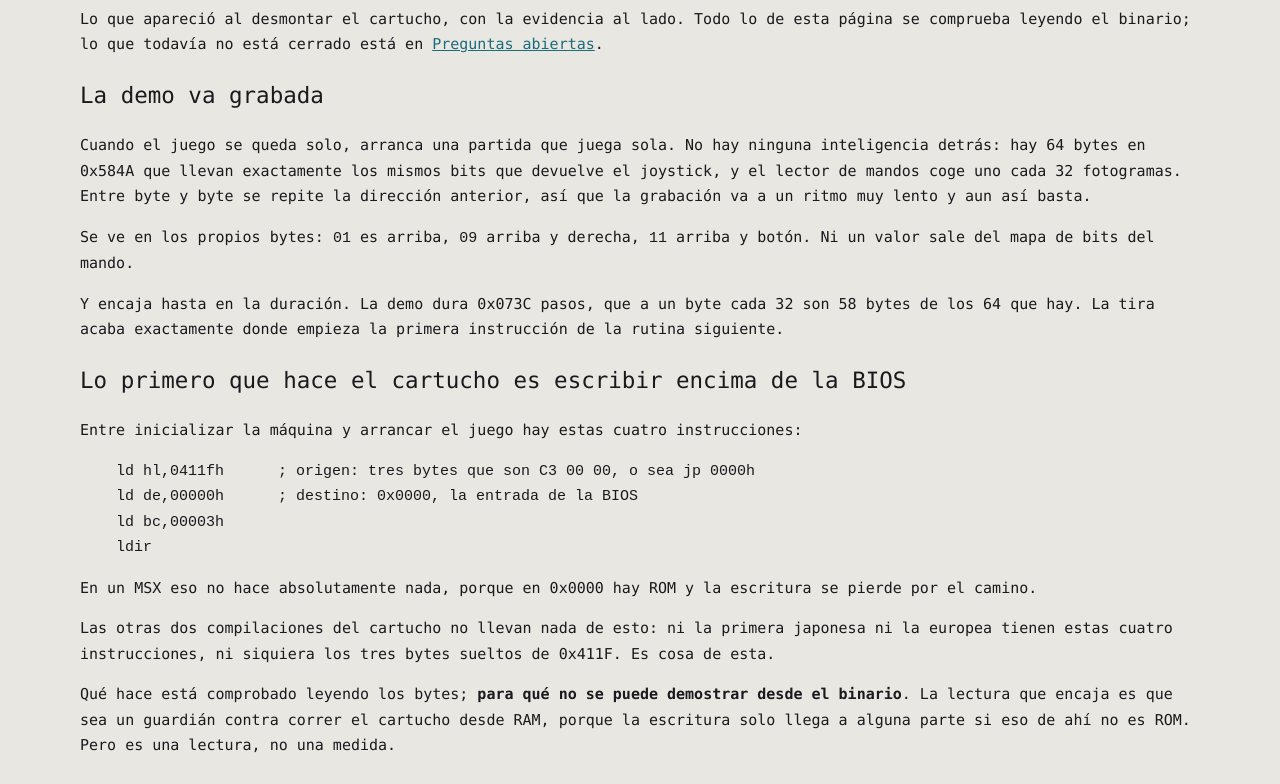
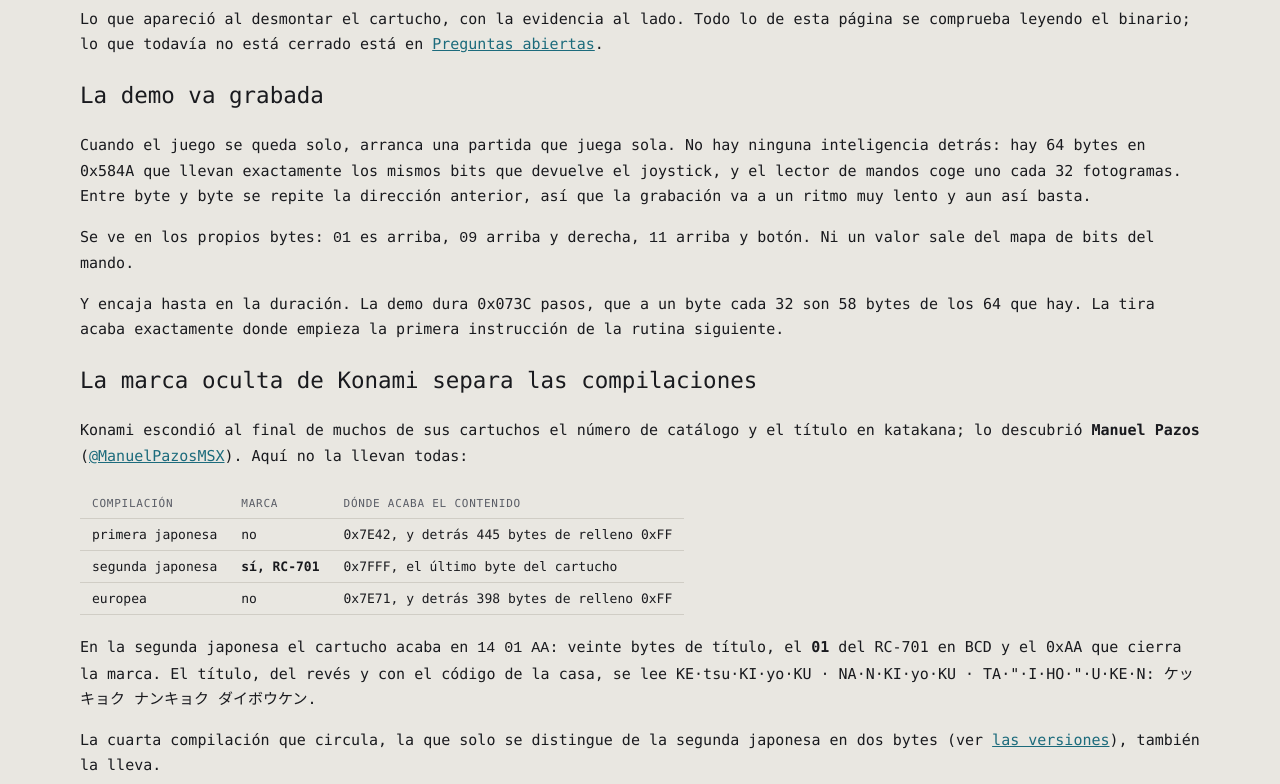
Before and after one commit to antxiko/AntarcticAdventure-disassembly, a plain HTML site: page docs/es/HALLAZGOS.html in a window 1280 px wide. Shown: the part 146-930 px from the top of the page. Drawn offline with Linux system fonts and the light colour scheme.

Commit message:
La marca oculta separa las compilaciones, y fuera unas notas huerfanas
- La web no decia nada de la marca de Konami. La lleva la segunda
  japonesa (RC-701, cierra en 0x7FFF con 14 01 AA) y no la primera
  japonesa ni la europea. Hallazgo nuevo, con la tabla, en los dos idiomas.
- Los hallazgos seguian diciendo que el para que del ldir del arranque "no
  se puede demostrar". Ya esta demostrado, por la cuarta compilacion, y lo
  dicen igual que la pagina de versiones.
- src/eur/: tres ficheros que no usaba nadie -el Makefile solo conoce jap1,
  jap2 y eu-, una version vieja de las notas de la europea que se quedo
  publicada. Eran los 269 comentarios que no llegaban a ningun listado.
  Las tres compilaciones siguen reensamblando byte a byte.
- La proteccion anticopia esta en otros trece cartuchos, no diez.

Co-Authored-By: Claude Opus 5 (1M context) <noreply@anthropic.com>

```diff
--- a/docs/es/HALLAZGOS.html
+++ b/docs/es/HALLAZGOS.html
@@ -89,6 +89,11 @@ audio{display:block;width:100%;max-width:640px;margin:.75rem 0 1.5rem}
 <p>Cuando el juego se queda solo, arranca una partida que juega sola. No hay ninguna inteligencia detrás: hay 64 bytes en 0x584A que llevan exactamente los mismos bits que devuelve el joystick, y el lector de mandos coge uno cada 32 fotogramas. Entre byte y byte se repite la dirección anterior, así que la grabación va a un ritmo muy lento y aun así basta.</p>
 <p>Se ve en los propios bytes: <code>01</code> es arriba, <code>09</code> arriba y derecha, <code>11</code> arriba y botón. Ni un valor sale del mapa de bits del mando.</p>
 <p>Y encaja hasta en la duración. La demo dura 0x073C pasos, que a un byte cada 32 son 58 bytes de los 64 que hay. La tira acaba exactamente donde empieza la primera instrucción de la rutina siguiente.</p>
+<h2 id="la-marca-oculta-de-konami-separa-las-compilaciones">La marca oculta de Konami separa las compilaciones</h2>
+<p>Konami escondió al final de muchos de sus cartuchos el número de catálogo y el título en katakana; lo descubrió <b>Manuel Pazos</b> (<a href="https://twitter.com/ManuelPazosMSX">@ManuelPazosMSX</a>). Aquí no la llevan todas:</p>
+<table><tr><th>compilación</th><th>marca</th><th>dónde acaba el contenido</th></tr><tr><td>primera japonesa</td><td>no</td><td>0x7E42, y detrás 445 bytes de relleno 0xFF</td></tr><tr><td>segunda japonesa</td><td><b>sí, RC-701</b></td><td>0x7FFF, el último byte del cartucho</td></tr><tr><td>europea</td><td>no</td><td>0x7E71, y detrás 398 bytes de relleno 0xFF</td></tr></table>
+<p>En la segunda japonesa el cartucho acaba en <code>14 01 AA</code>: veinte bytes de título, el <b>01</b> del RC-701 en BCD y el 0xAA que cierra la marca. El título, del revés y con el código de la casa, se lee KE·tsu·KI·yo·KU · NA·N·KI·yo·KU · TA·&quot;·I·HO·&quot;·U·KE·N: ケッキョク ナンキョク ダイボウケン.</p>
+<p>La cuarta compilación que circula, la que solo se distingue de la segunda japonesa en dos bytes (ver <a href="LAS-VERSIONES.html">las versiones</a>), también la lleva.</p>
 <h2 id="lo-primero-que-hace-el-cartucho-es-escribir-encima-de-la-bios">Lo primero que hace el cartucho es escribir encima de la BIOS</h2>
 <p>Entre inicializar la máquina y arrancar el juego hay estas cuatro instrucciones:</p>
 <pre><code>    ld hl,0411fh      ; origen: tres bytes que son C3 00 00, o sea jp 0000h
@@ -97,7 +102,7 @@ audio{display:block;width:100%;max-width:640px;margin:.75rem 0 1.5rem}
     ldir</code></pre>
 <p>En un MSX eso no hace absolutamente nada, porque en 0x0000 hay ROM y la escritura se pierde por el camino.</p>
 <p>Las otras dos compilaciones del cartucho no llevan nada de esto: ni la primera japonesa ni la europea tienen estas cuatro instrucciones, ni siquiera los tres bytes sueltos de 0x411F. Es cosa de esta.</p>
-<p>Qué hace está comprobado leyendo los bytes; <b>para qué no se puede demostrar desde el binario</b>. La lectura que encaja es que sea un guardián contra correr el cartucho desde RAM, porque la escritura solo llega a alguna parte si eso de ahí no es ROM. Pero es una lectura, no una medida.</p>
+<p>Qué hace está comprobado leyendo los bytes, y <b>para qué lo dice una cuarta compilación</b>: es la segunda japonesa con dos bytes cambiados, y los dos son el destino de este <code>ldir</code>, que en vez de 0x0000 pasa a ser <code>DESPACHA</code>, la tabla de salto de la que no se vuelve. Es un <b>guardián contra correr el cartucho desde RAM</b>, y está contado en <a href="LAS-VERSIONES.html">las versiones</a>.</p>
 <h2 id="hay-una-base-a-la-que-no-se-llega-nunca">Hay una base a la que no se llega nunca</h2>
 <p>El cartucho lleva ocho nombres de base y el recorrido tiene diez paradas. Siete de esos nombres cubren las diez —Estados Unidos sale tres veces y Australia dos— y el octavo, <b>NEW ZEALAND</b>, no lo pide nadie.</p>
 <p>Comprobado por tres caminos distintos, porque una sola comprobación aquí no basta:</p>
```
Also changed, not shown: docs/FINDINGS.html (+6 -1 lines), docs/THE-VERSIONS.html (+1 -1 lines), docs/es/LAS-VERSIONES.html (+1 -1 lines), 9 other files.
